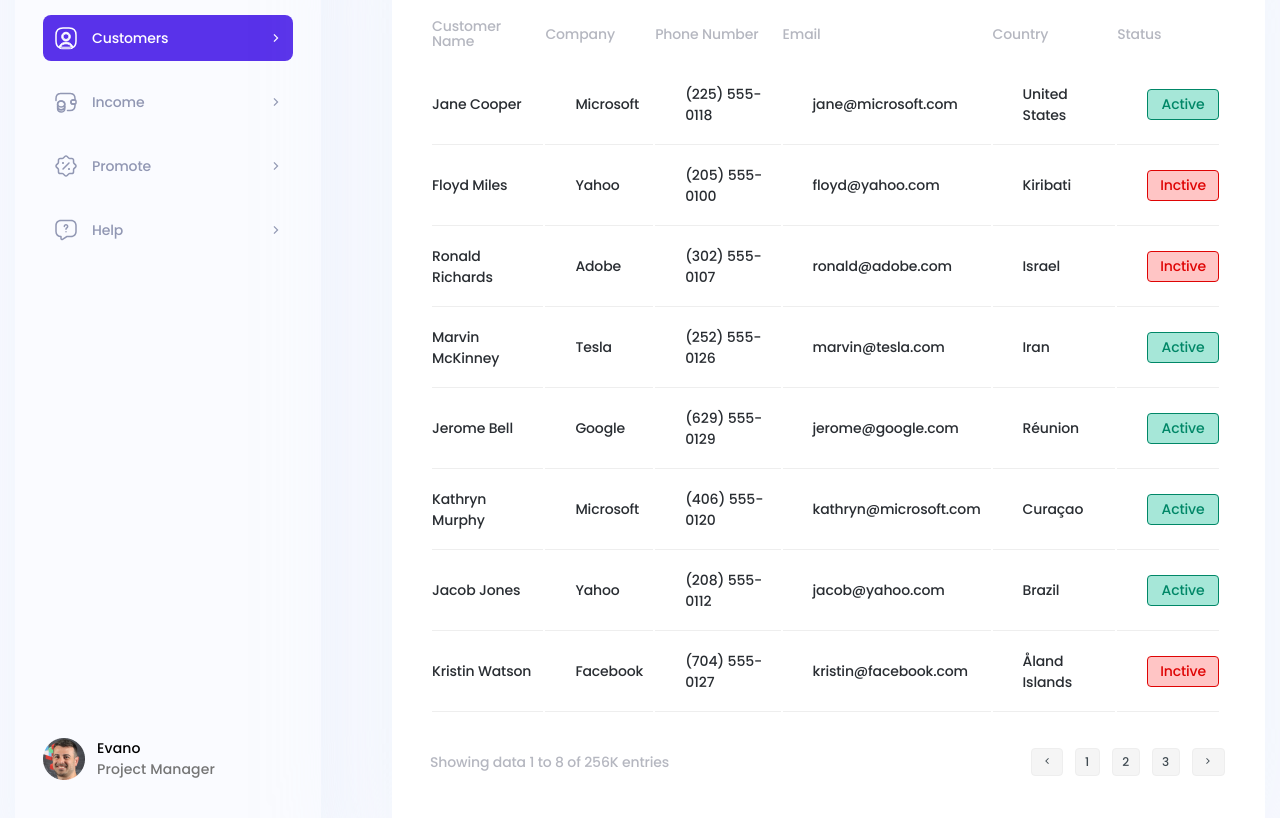
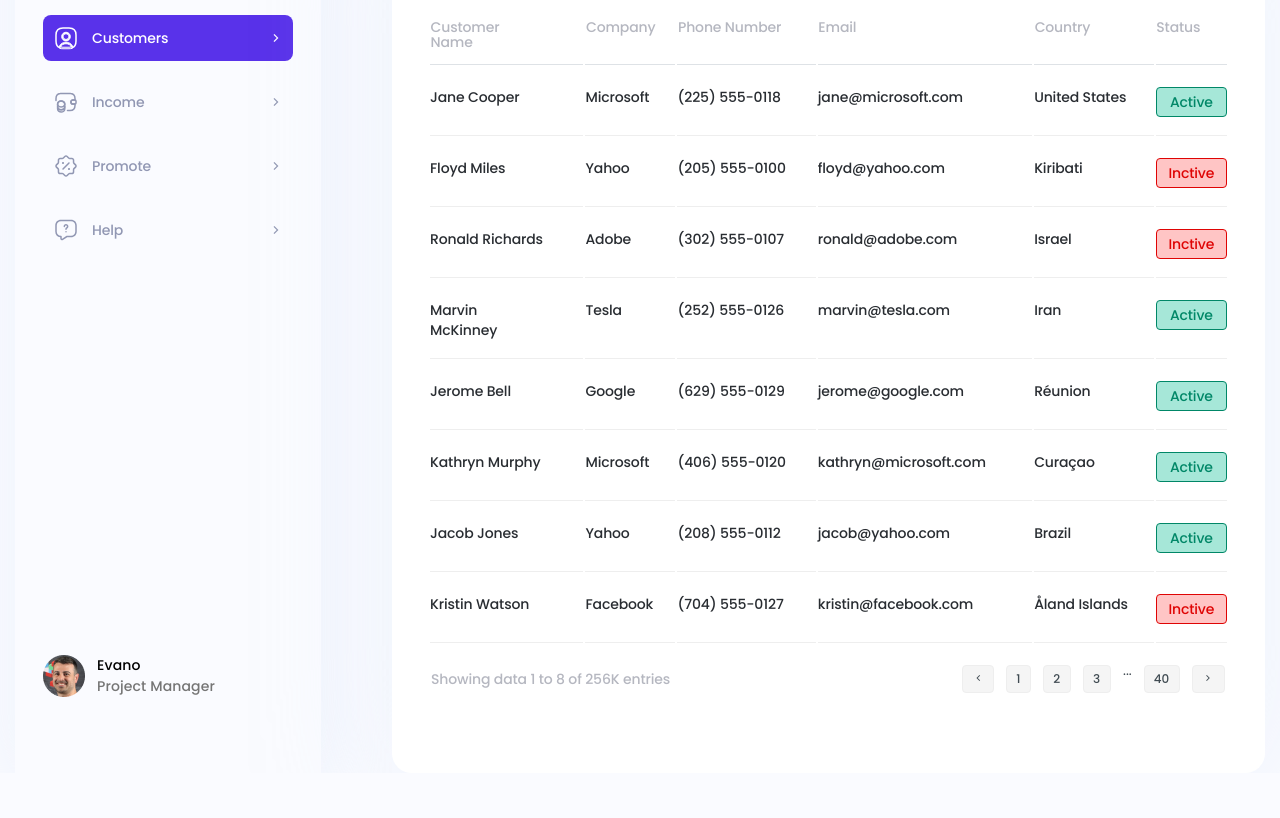
Before and after one commit to analebyodkina/dasboard-example, a plain HTML site: page build/index.html in a window 1280 px wide. Shown: the part 246-1064 px from the top of the page. After the commit the page ends 1019 px from the top, so only its background shows below. Drawn offline with nearby package versions, Linux system fonts and the light colour scheme.

Commit message:
continue doing pixel-perfect

```diff
--- a/build/index.html
+++ b/build/index.html
@@ -149,8 +149,7 @@
 
         </header>
 
-        <table class="customers__table table-hover">
-            <tr class="table__head">
+        <table class="customers__table table table-hover table-responsive-xl">
                 <th>Customer Name</th>
                 <th>Company</th>
                 <th>Phone Number</th>
@@ -228,7 +227,7 @@
 
 
         <footer class="customers__footer footer">
-            <div class="footer__info">Showing data 1 to 8 of  256K entries</div>
+            <div class="footer__info">Showing data 1 to 8 of 256K entries</div>
             <div class="footer__pagination">
                 <nav aria-label="...">
                     <ul class="pagination">
@@ -242,6 +241,8 @@
                         <a class="page-link" href="#">2</a>
                       </li>
                       <li class="page-item"><a class="page-link" href="#">3</a></li>
+                      <li>...</li>
+                      <li class="page-item"><a class="page-link" href="#">40</a></li>
                       <li class="page-item">
                         <a class="page-link" href="#"><span class="material-symbols-outlined">
                             chevron_right
--- a/src/scss/blocks/_customers.scss
+++ b/src/scss/blocks/_customers.scss
@@ -73,7 +73,7 @@
     width: 100%;
     border-collapse: separate;
     text-align: left;
-    padding: 0 44rem 0 38rem;
+    padding: 0 36rem;
     overflow-x: scroll;
     position: relative;
     &::after {
@@ -88,23 +88,27 @@
       left: 0;
     }
     th {
-      &:not(:last-of-type) {
-        padding-right: 10px;
+      &:first-of-type {
+        width: 19.5%;
+        padding-right: 40px;
       }
-      @include text($ff, 14rem, 1.1, 500, $color-grey);
+
+      @include text($ff, 14rem, 15rem, 500, $color-grey);
       letter-spacing: -0.14px;
       padding-bottom: 14px;
     }
     td {
-      &:not(:last-of-type) {
-        padding-right: 10px;
+      &:first-of-type {
+        width: 19.5%;
+        padding-right: 40px;
       }
-      &:not(:first-of-type) {
-        padding-left: 30px;
+      &:last-of-type {
+        text-align: center;
       }
-      @include text($ff, 14rem, inherit, 500, $color-text);
+
+      @include text($ff, 14rem, 20rem, 500, $color-text);
       letter-spacing: -0.14px;
-      padding: 18px 0;
+      padding: 20px 0 18px 0;
       border-bottom: 1px solid $color-grey-light;
     }
   }
@@ -113,7 +117,7 @@
     align-items: center;
     justify-content: center;
     border-radius: 4px;
-    padding: 4px 12px;
+    padding: 4px;
     &._green {
       border: 1px solid $status-text-green;
       background: $status-bg-green;
@@ -126,18 +130,21 @@
     }
   }
   .footer {
-    padding: 32rem 40rem 41rem 38rem;
+    padding: 17rem 40rem 41rem 39rem;
     @include flex-between;
 
     &__info {
       @include text($ff, 14rem, inherit, 500, $color-grey);
+      letter-spacing: 1.1;
       letter-spacing: -0.14px;
     }
     &__pagination {
       .pagination {
         gap: 12px;
       }
-
+      li {
+        @include text($ff, 12rem, 100%, 500, $pagin-text);
+      }
       .page-item {
         cursor: pointer;
         display: flex;
@@ -168,6 +175,7 @@
           border: none;
           background: transparent;
         }
+
       }
       .material-symbols-outlined {
         font-size: 12px;
```
Also changed, not shown: build/css/main.css.
